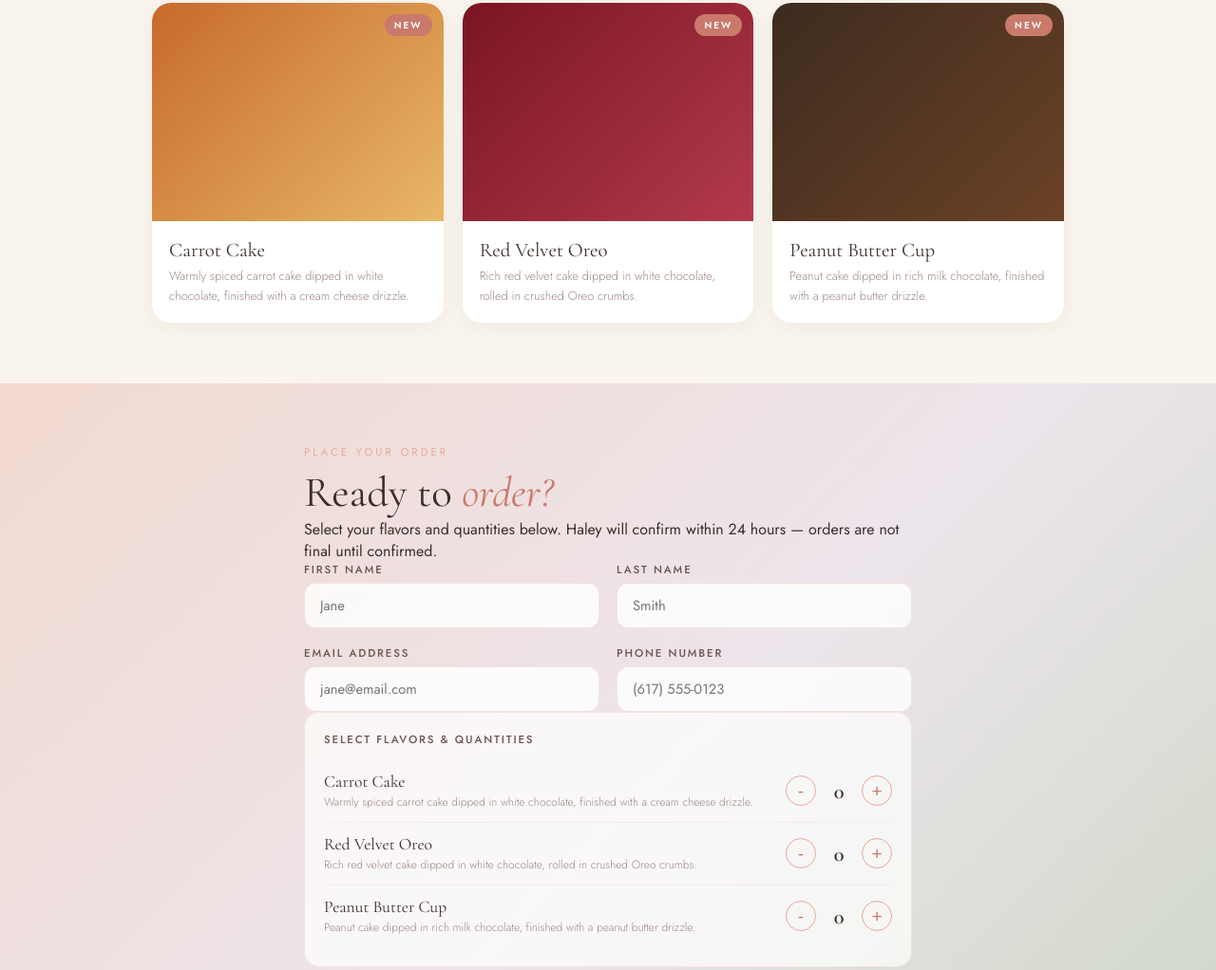
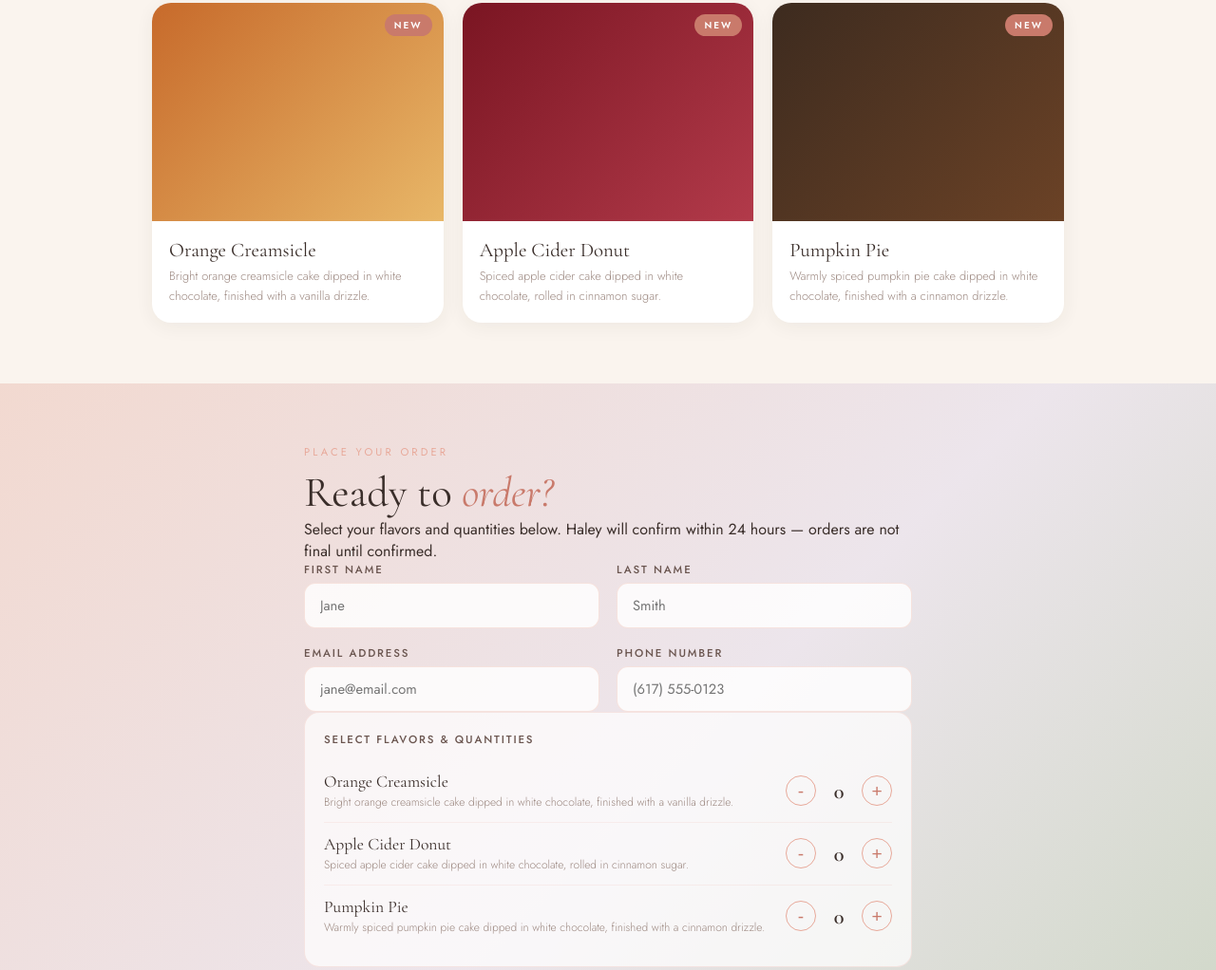
Before and after one commit to johnrdaley22/sugarlabboston, a plain HTML site: page order.html in a window 1280 px wide. Shown: the part 1047-2069 px from the top of the page at 95% size. Drawn offline with nearby package versions, Linux system fonts and the light colour scheme.

Commit message:
Update flavors in order.html

```diff
--- a/order.html
+++ b/order.html
@@ -259,28 +259,28 @@
       </div>
       <div class="flavors-grid">
 
-                  <div class="flavor-card reveal" id="flavor-Carrot_Cake">
+                  <div class="flavor-card reveal" id="flavor-Orange_Creamsicle">
                                 <div class="new-badge">NEW</div>
                                 <div class="flavor-img bg-carrot"></div>
                                 <div class="flavor-body">
-                                                <div class="flavor-name">Carrot Cake</div>
-                                                <div class="flavor-desc">Warmly spiced carrot cake dipped in white chocolate, finished with a cream cheese drizzle.</div>
+                                                <div class="flavor-name">Orange Creamsicle</div>
+                                                <div class="flavor-desc">Bright orange creamsicle cake dipped in white chocolate, finished with a vanilla drizzle.</div>
                                 </div>
                   </div>
-                  <div class="flavor-card reveal" id="flavor-Red_Velvet_Oreo">
+                  <div class="flavor-card reveal" id="flavor-Apple_Cider_Donut">
                                 <div class="new-badge">NEW</div>
                                 <div class="flavor-img bg-redvelvet"></div>
                                 <div class="flavor-body">
-                                                <div class="flavor-name">Red Velvet Oreo</div>
-                                                <div class="flavor-desc">Rich red velvet cake dipped in white chocolate, rolled in crushed Oreo crumbs.</div>
+                                                <div class="flavor-name">Apple Cider Donut</div>
+                                                <div class="flavor-desc">Spiced apple cider cake dipped in white chocolate, rolled in cinnamon sugar.</div>
                                 </div>
                   </div>
-                  <div class="flavor-card reveal" id="flavor-Peanut_Butter_Cup">
+                  <div class="flavor-card reveal" id="flavor-Pumpkin_Pie">
                                 <div class="new-badge">NEW</div>
                                 <div class="flavor-img bg-smores"></div>
                                 <div class="flavor-body">
-                                                <div class="flavor-name">Peanut Butter Cup</div>
-                                                <div class="flavor-desc">Peanut cake dipped in rich milk chocolate, finished with a peanut butter drizzle.</div>
+                                                <div class="flavor-name">Pumpkin Pie</div>
+                                                <div class="flavor-desc">Warmly spiced pumpkin pie cake dipped in white chocolate, finished with a cinnamon drizzle.</div>
                                 </div>
                   </div>
 
@@ -319,37 +319,37 @@
           <div class="flavor-qty-section">
             <span class="fqs-label">Select Flavors &amp; Quantities</span>
 
-                          <div class="flavor-qty-row" id="fqrow-Carrot_Cake">
+                          <div class="flavor-qty-row" id="fqrow-Orange_Creamsicle">
                                           <div class="fq-info">
-                                                            <div class="fq-name">Carrot Cake</div>
-                                                            <div class="fq-desc">Warmly spiced carrot cake dipped in white chocolate, finished with a cream cheese drizzle.</div>
+                                                            <div class="fq-name">Orange Creamsicle</div>
+                                                            <div class="fq-desc">Bright orange creamsicle cake dipped in white chocolate, finished with a vanilla drizzle.</div>
                                           </div>
                                           <div class="fq-controls">
-                                                            <button type="button" class="fq-btn" onclick="changeQty('Carrot Cake',-1)">-</button>
-                                                            <span class="fq-qty" id="fq-Carrot_Cake">0</span>
-                                                            <button type="button" class="fq-btn" onclick="changeQty('Carrot Cake',1)">+</button>
+                                                            <button type="button" class="fq-btn" onclick="changeQty('Orange Creamsicle',-1)">-</button>
+                                                            <span class="fq-qty" id="fq-Orange_Creamsicle">0</span>
+                                                            <button type="button" class="fq-btn" onclick="changeQty('Orange Creamsicle',1)">+</button>
                                           </div>
                           </div>
-                        <div class="flavor-qty-row" id="fqrow-Red_Velvet_Oreo">
+                        <div class="flavor-qty-row" id="fqrow-Apple_Cider_Donut">
                                         <div class="fq-info">
-                                                          <div class="fq-name">Red Velvet Oreo</div>
-                                                          <div class="fq-desc">Rich red velvet cake dipped in white chocolate, rolled in crushed Oreo crumbs.</div>
+                                                          <div class="fq-name">Apple Cider Donut</div>
+                                                          <div class="fq-desc">Spiced apple cider cake dipped in white chocolate, rolled in cinnamon sugar.</div>
                                         </div>
                                         <div class="fq-controls">
-                                                          <button type="button" class="fq-btn" onclick="changeQty('Red Velvet Oreo',-1)">-</button>
-                                                          <span class="fq-qty" id="fq-Red_Velvet_Oreo">0</span>
-                                                          <button type="button" class="fq-btn" onclick="changeQty('Red Velvet Oreo',1)">+</button>
+                                                          <button type="button" class="fq-btn" onclick="changeQty('Apple Cider Donut',-1)">-</button>
+                                                          <span class="fq-qty" id="fq-Apple_Cider_Donut">0</span>
+                                                          <button type="button" class="fq-btn" onclick="changeQty('Apple Cider Donut',1)">+</button>
                                         </div>
                         </div>
-                        <div class="flavor-qty-row" id="fqrow-Peanut_Butter_Cup">
+                        <div class="flavor-qty-row" id="fqrow-Pumpkin_Pie">
                                         <div class="fq-info">
-                                                          <div class="fq-name">Peanut Butter Cup</div>
-                                                          <div class="fq-desc">Peanut cake dipped in rich milk chocolate, finished with a peanut butter drizzle.</div>
+                                                          <div class="fq-name">Pumpkin Pie</div>
+                                                          <div class="fq-desc">Warmly spiced pumpkin pie cake dipped in white chocolate, finished with a cinnamon drizzle.</div>
                                         </div>
                                         <div class="fq-controls">
-                                                          <button type="button" class="fq-btn" onclick="changeQty('Peanut Butter Cup',-1)">-</button>
-                                                          <span class="fq-qty" id="fq-Peanut_Butter_Cup">0</span>
-                                                          <button type="button" class="fq-btn" onclick="changeQty('Peanut Butter Cup',1)">+</button>
+                                                          <button type="button" class="fq-btn" onclick="changeQty('Pumpkin Pie',-1)">-</button>
+                                                          <span class="fq-qty" id="fq-Pumpkin_Pie">0</span>
+                                                          <button type="button" class="fq-btn" onclick="changeQty('Pumpkin Pie',1)">+</button>
                                         </div>
                         </div>
 
@@ -470,7 +470,7 @@
     const SUPABASE_URL = 'https://atzqsaodpwxzdidqvikz.supabase.co';
     const SUPABASE_KEY = 'sb_publishable_kk4wzNZjXkIGChWqNNWr7A_dBN12cgm';
     const DASH_PASSWORD = 'sugarlab2026';
-          const FLAVORS = ['Carrot Cake','Red Velvet Oreo','Peanut Butter Cup'];
+          const FLAVORS = ['Orange Creamsicle','Apple Cider Donut','Pumpkin Pie'];
     let allOrders = [];
     let currentFilter = 'all';
     let inventory = {};
```
